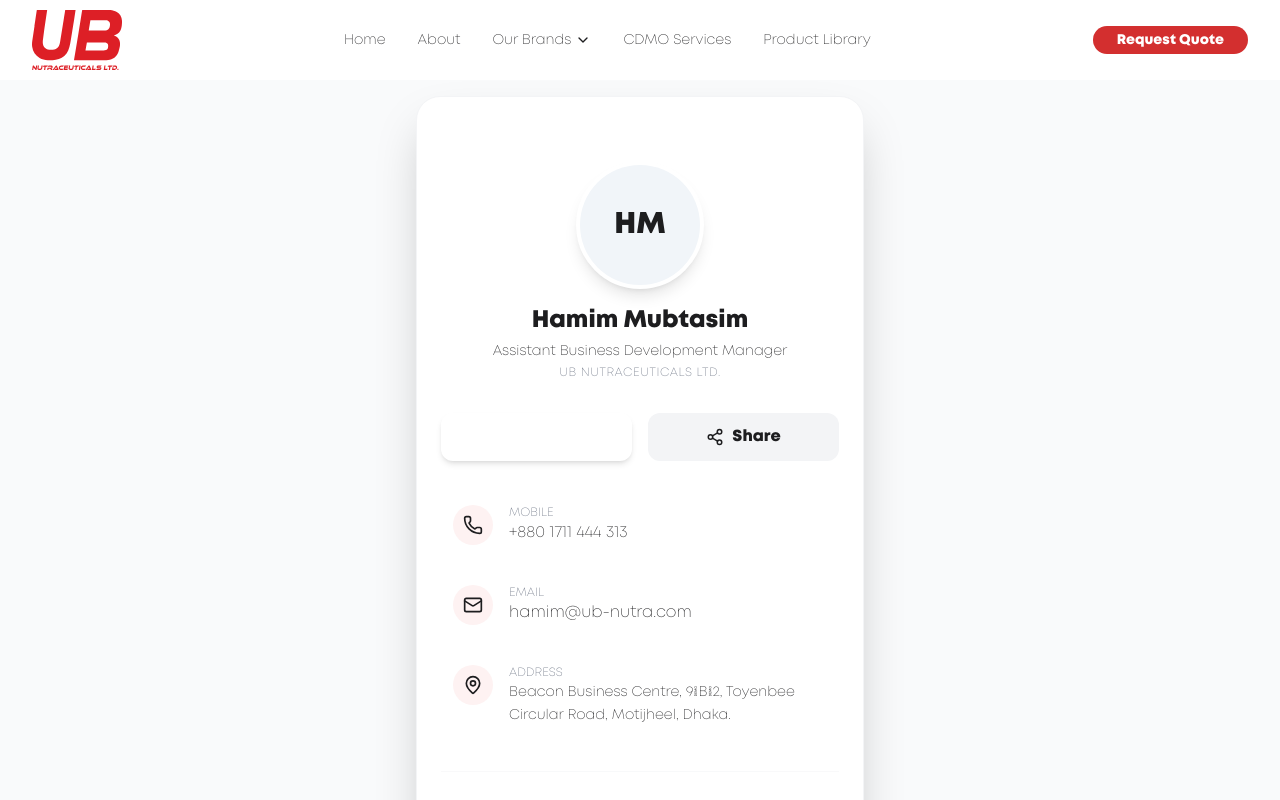
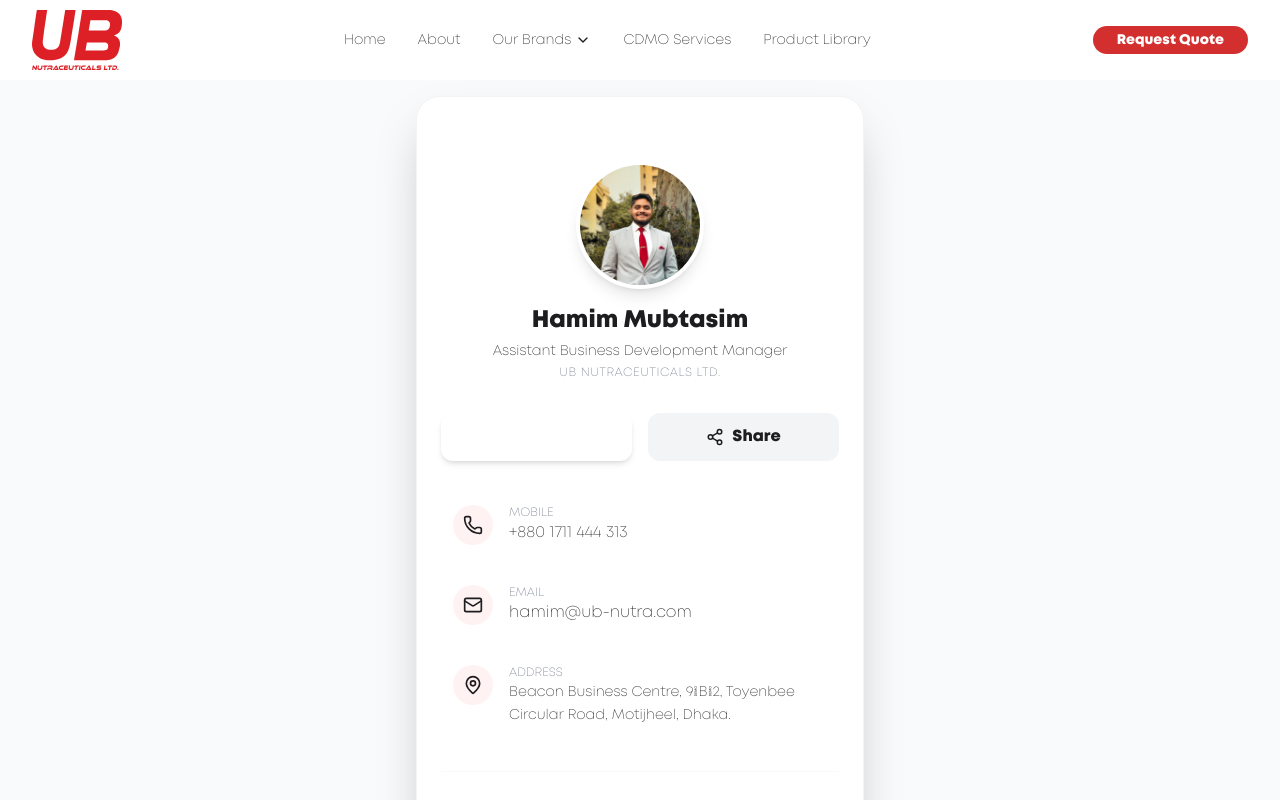
Before and after one commit to mailtohamim/UB-Nutra-Landing-Page, a Next.js app: page /hamim in a window 1280 px wide. Shown: the top 800 px of the page. Built offline with nearby package versions, Linux system fonts and the light colour scheme.

Commit message:
fix: actually update hamim profile picture in code

```diff
--- a/app/hamim/page.tsx
+++ b/app/hamim/page.tsx
@@ -51,11 +51,14 @@
                 {/* Profile Content */}
                 <div className="px-6 pb-8 -mt-16 relative z-10">
                     {/* Avatar / Initials */}
-                    <div className="w-32 h-32 mx-auto rounded-full border-4 border-white shadow-lg bg-white flex items-center justify-center overflow-hidden">
-                        {/* Placeholder for real image, using Initials for now */}
-                        <div className="w-full h-full bg-slate-100 flex items-center justify-center text-3xl font-bold text-swisse-charcoal">
-                            HM
-                        </div>
+                    <div className="w-32 h-32 mx-auto rounded-full border-4 border-white shadow-lg bg-white flex items-center justify-center overflow-hidden relative">
+                        <Image
+                            src="/Hamim DP.jpg"
+                            alt="Hamim Mubtasim"
+                            fill
+                            className="object-cover"
+                            priority
+                        />
                     </div>
 
                     <div className="text-center mt-4">
```
